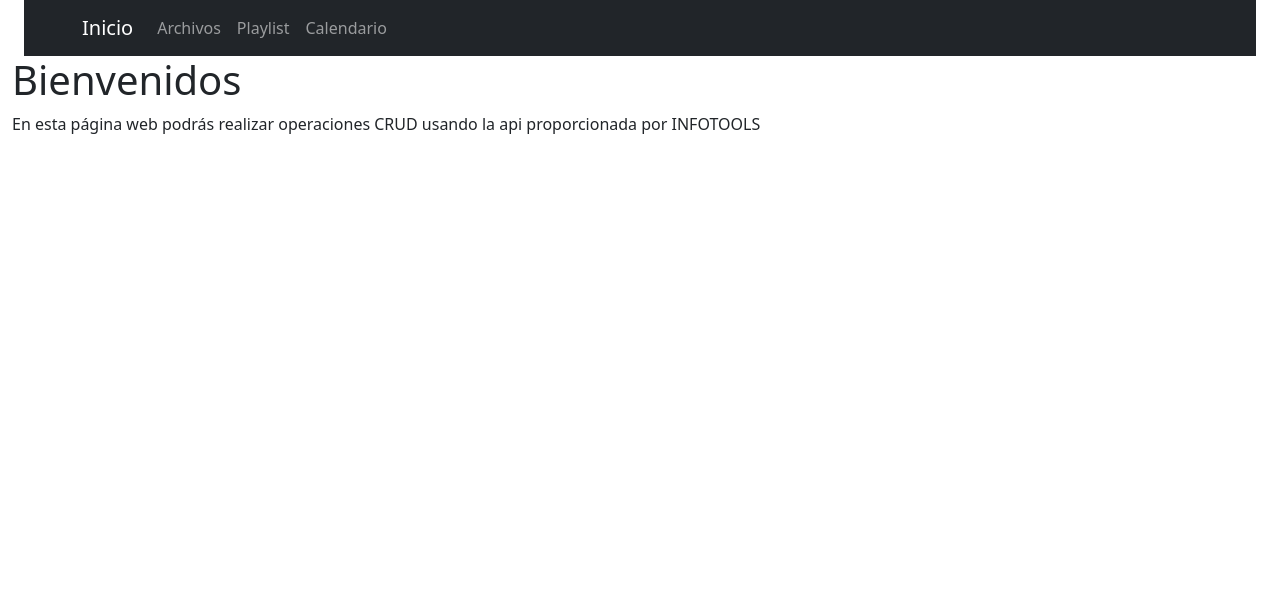
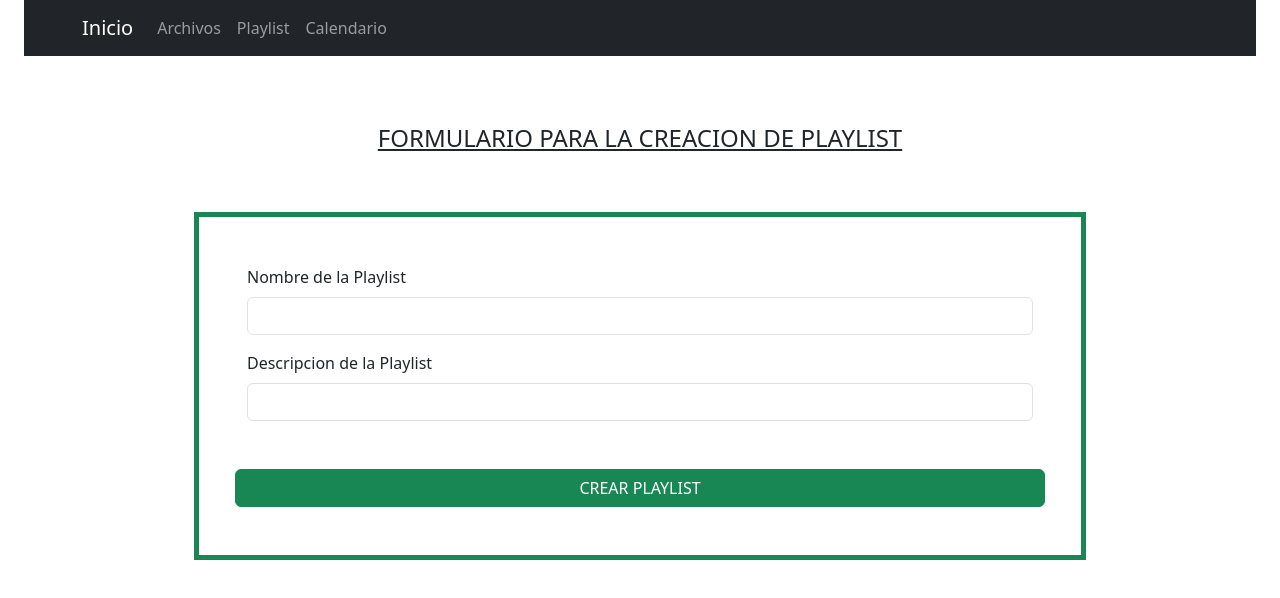
Before and after one commit to PeterManga/CRUD-API-INSYDE, a React (Vite) app: page /addPlaylist in a window 1280 px wide. Before the commit this address led to /. Shown: the top 598 px of the page. Built offline with nearby package versions, Linux system fonts and the light colour scheme.

Commit message:
pagina AddPlaylist: nos permite crear una playlist

```diff
--- a/src/App.jsx
+++ b/src/App.jsx
@@ -3,7 +3,7 @@ import { BrowserRouter as Router } from 'react-router-dom';
 import NavbarComponent from './components/navbar/NavbarComponent';
 import { Body } from './pages/Body/Body';
 import { Footer } from './pages/Footer/Footer';
-Footer
+
 
 function App() {
   return (
--- a/src/pages/Files/AddFile/AddFile.jsx
+++ b/src/pages/Files/AddFile/AddFile.jsx
@@ -32,7 +32,7 @@ export const AddFiles = () => {
         }
         setFormData({
             ...formData,
-            archivo: selectedFile||null,
+            archivo: selectedFile || null,
         });
     };
     const handlePlaylistChange = (e) => {
@@ -52,13 +52,12 @@ export const AddFiles = () => {
         CreateFile(formData)
             .then((response) => {
                 console.log(response);
-                 ShowAlert('Archivo añadido', 'success');
+                ShowAlert('Archivo añadido', 'success');
 
                 //limpia el formulario
                 setFormData({
                     nombre: '',
                     descripcion: '',
-                    duracion: '',
                     duracion: '',
                     archivo: null,
                     playlist: []
@@ -91,7 +90,6 @@ export const AddFiles = () => {
             <div className='mt-5'>
                 <Form className='w-75 p-3 container' onSubmit={handleSubmit} >
                     <legend className='text-center text-decoration-underline'>FORMULARIO PARA AÑADIR ARCHIVOS</legend>
-                    <fieldset></fieldset>
                     <Form.Group className='mb-3' controlId='nombre'>
                         <Form.Label>Nombre del archivo</Form.Label>
                         <Form.Control type='text' value={formData.nombre} onChange={handleChange} name='nombre' required></Form.Control>
--- a/src/pages/Files/FilesDetails/FilesDetails.jsx
+++ b/src/pages/Files/FilesDetails/FilesDetails.jsx
@@ -1,10 +1,11 @@
 import { useParams } from 'react-router-dom'
-import { GetFileById } from '../../../services/apiCalls'
+import { DeleteFilePlaylist, GetFileById } from '../../../services/apiCalls'
 import { useEffect, useState } from 'react'
 import Button from 'react-bootstrap/Button';
 import Form from 'react-bootstrap/Form';
 import { UpdatePlaylist } from '../../../services/apiCalls';
 import { ShowAlert } from '../../../components/common/Alert';
+import { UseNavigation } from '../../../utils/NavigationUtil';
 
 
 export const FileDetailsPage = () => {
@@ -16,6 +17,10 @@ export const FileDetailsPage = () => {
     const [fileDetails, setFileDetails] = useState([]);
     const [loading, setLoading] = useState(false);
     const [durationChanges, setDurationChanges] = useState();
+    const [listPlaylist, setListPlaylist] = useState([])
+
+    //Manejar el click en el botón crear archivo usando navidate evita que se recargue toda la aplicacion
+    const handleNavigation = UseNavigation();
 
     const handleChange = (e) => {
         const { name, value } = e.target;
@@ -35,11 +40,20 @@ export const FileDetailsPage = () => {
         }));
     };
 
+    const handleDeleteplaylist = async( id, playlistId)=>{
+        const result = await DeleteFilePlaylist(id, playlistId)
+        if (result) {
+            // La eliminación fue exitosa, recargar la lista de archivos
+            setLoading(true);
+        }
+    }
+
     const handleSubmit = (event) => {
         event.preventDefault();
-        let changes;
-        durationChanges!=fileDetails.datos.duracion? changes=true:changes=false
-        UpdatePlaylist(id, fileDetails, durationChanges)
+        let changes = 0;
+        durationChanges < fileDetails.datos.duracion ? changes = 1 : changes = -1
+        console.log(changes)
+        UpdatePlaylist(id, fileDetails, changes)
             .then((response) => {
                 console.log(response);
                 ShowAlert('Archivo añadido', 'success')
@@ -48,7 +62,6 @@ export const FileDetailsPage = () => {
                 ShowAlert('Error en la solicitud', 'error')
                 console.error('error al actualizar el archivo', error)
             })
-
     }
 
 
@@ -58,9 +71,9 @@ export const FileDetailsPage = () => {
             setLoading(true);
             GetFileById(id)
                 .then((resullt) => {
-                    console.log(resullt);
                     setFileDetails(resullt)
                     setDurationChanges(resullt.datos.duracion)
+                    // setListPlaylist(fileDetails.playlist)
                 })
                 .catch((error) => console.error("error fetching data:", error))
                 .finally(() => setLoading(false));
@@ -90,13 +103,16 @@ export const FileDetailsPage = () => {
                             <Form.Label>Ubicacion</Form.Label>
                             <Form.Control type='text' name='ubicacion' value={fileDetails.ubicacion} onChange={handleChange}></Form.Control>
                         </Form.Group>
-                        <Form.Group className='mb-3' controlId='playlist'>
+                        <Form.Group className='mb-3 text-center' controlId='playlist'>
                             <Form.Label>Playlist</Form.Label>
-                            <Form.Control as="select" name="playlist" multiple>
+                            <div className='d-flex gap-1 justify-content-center'>
                                 {fileDetails.playlist.map((playlist) =>
-                                    <option value={playlist.playlistId} key={playlist.playlistId} name='playlists'>{playlist.playlistName}</option>
+                                    <div key={playlist.playlistId}>
+                                        <Button className='btn btn-info' onClick={()=>handleNavigation(`/playlist/${playlist.playlistId}`)}  name='playlists'>{playlist.playlistName}</Button>
+                                        <Button className='btn btn-danger' onClick={()=>handleDeleteplaylist(id,playlist.playlistId)} >x</Button>
+                                    </div>
                                 )}
-                            </Form.Control>
+                            </div>
                         </Form.Group>
                         <Form.Group className='mb-3' controlId='duracion'>
                             <Form.Label>Duración</Form.Label>
--- a/src/pages/Playlists/Playlist.jsx
+++ b/src/pages/Playlists/Playlist.jsx
@@ -72,7 +72,7 @@ export const PlaylistPage = () =>{
                                     <td name="fecha">{new Date(playlist.createdAt).toLocaleDateString("es-es")}</td>
                                     <td name="archivos">{playlist.archivos.length === 0 ? ' 0' : playlist.archivos.length}</td>
                                     <td className="d-grid">
-                                        <Button variant="info"  onClick={() => handleNavigation(`/playlists/${playlist._id}`)} name="verPlaylist">Ver playlist</Button>
+                                        <Button variant="info"  onClick={() => handleNavigation(`/playlist/${playlist._id}`)} name="verPlaylist">Administrar playlist</Button>
                                         <Button variant="danger" className="m-1" onClick={() => handleDeleteplaylist(playlist._id)} name="delete">Eliminar</Button>
                                     </td>
                                 </tr>
--- /dev/null
+++ b/src/pages/Playlists/addPlaylist/AddPlaylist.jsx
@@ -0,0 +1,60 @@
+import React from "react"
+import { useEffect, useState } from 'react';
+import Button from "react-bootstrap/esm/Button"
+import Form from 'react-bootstrap/Form';
+import { ShowAlert } from "../../../components/common/Alert";
+import { CreatePlaylist } from "../../../services/apiCalls";
+
+export const AddPlaylist = () => {
+    const [formData, setFormData] = useState({
+        nombre: '',
+        descripcion: ''
+    });
+
+    const handleChange = (e) => {
+        const { name, value } = e.target;
+        setFormData({ ...formData, [name]: value })
+
+    }
+    const handleSubmit = (event) => {
+        event.preventDefault();
+        //Envia los dato del formulario al CreateFile
+        CreatePlaylist(formData)
+            .then((response) => {
+                ShowAlert('Playlist creada', 'success');
+                console.log(response)
+                //limpia el formulario
+                setFormData({
+                    nombre: '',
+                    descripcion: ''
+                });
+
+            })
+            .catch((error) => {
+                ShowAlert('error en la solicitud', 'error')
+                console.error("Error añadir el archivo", error)
+            });
+    };
+    return (
+        <div className="container-fluid">
+            <div className="mt-5">
+                <Form className="w-75 p-3 container"  onSubmit={handleSubmit}>
+                    <legend className="text-center pb-5 text-decoration-underline text-uppercase">formulario para la creacion de playlist</legend>
+                    <fieldset className="border border-success border-5 p-5 ">
+                    <Form.Group className='mb-3' controlId='nombre'>
+                        <Form.Label className="nombre">Nombre de la Playlist</Form.Label>
+                        <Form.Control type='text' name='nombre' required value={formData.nombre} onChange={handleChange} ></Form.Control>
+                    </Form.Group>
+                    <Form.Group className='mb-3' controlId='descripcion'>
+                        <Form.Label>Descripcion de la Playlist</Form.Label>
+                        <Form.Control type='text' name='descripcion' value={formData.descripcion} onChange={handleChange} ></Form.Control>
+                    </Form.Group>
+                    <div className='row mt-5 '>
+                        <Button type="submit" className='text-uppercase btn-success' id='CreateFile'>Crear Playlist</Button>
+                    </div>
+                    </fieldset>
+                </Form>
+            </div>
+        </div>
+    )
+}
--- /dev/null
+++ b/src/pages/Playlists/playlistDetaills/PlaylistDetaillsPage.jsx
@@ -0,0 +1,9 @@
+import { useParams } from "react-router-dom";
+
+export const PlaylistDetaillsPage = () => {
+      // Obtener el parámetro 'id' de los parámetros de la URL usando useParams
+      const { id } = useParams();
+    return (
+      <h1>Bienvenido a {id}</h1>
+    )
+}
--- a/src/routes/Routes.jsx
+++ b/src/routes/Routes.jsx
@@ -2,9 +2,13 @@ import React from 'react';
 import { Routes, Route, Navigate } from 'react-router-dom';
 import { HomePage } from '../pages/Home/Home';
 import {FilesPage} from '../pages/Files/Files'
+import { AddFiles } from '../pages/Files/addFile/AddFile';
 import { FileDetailsPage } from '../pages/Files/filesDetails/FilesDetails';
 import { PlaylistPage } from '../pages/Playlists/Playlist';
-import { AddFiles } from '../pages/Files/addFile/AddFile';
+import { PlaylistDetaillsPage } from '../pages/Playlists/playlistDetaills/PlaylistDetaillsPage';
+import { AddPlaylist } from '../pages/Playlists/addPlaylist/AddPlaylist';
+
+
 export const AppRoutes = () => {
   return (
     <Routes>
@@ -13,7 +17,8 @@ export const AppRoutes = () => {
       <Route path="/addFile" element={<AddFiles />} />
       <Route path='/files/:id' element={<FileDetailsPage/>}/>
       <Route path='/playlist' element={<PlaylistPage/>}/>
-      <Route path='/playlist/:id' element={<PlaylistPage/>}/>
+      <Route path='/playlist/:id' element={<PlaylistDetaillsPage/>}/>
+      <Route path="/addPlaylist" element={<AddPlaylist/>} />
       <Route path="*" element={<Navigate to="/" />} />
 
     </Routes>
--- a/src/services/apiCalls.js
+++ b/src/services/apiCalls.js
@@ -81,19 +81,47 @@ export const DeletePlaylistById = async (id) => {
   }
 }
 
-export const UpdatePlaylist = async (id,ClientformData) => {
+export const UpdatePlaylist = async (id, ClientformData, changes) => {
   try {
     // Creamos un objeto FormData
     const formData = new FormData();
     formData.append('nombre', ClientformData.nombre);
     formData.append('ubicacion', ClientformData.ubicacion);
     formData.append('descripcion', ClientformData.descripcion);
-    formData.append('duracion', ClientformData.datos.duracion);
     formData.append('playlists', ClientformData.playlists);
-    console.log(ClientformData)
+    if (changes) {
+      formData.append('duracion', ClientformData.datos.duracion);
+      formData.append('operacion', changes)
+    }
+
+    console.log(changes)
     const response = await axios.put(`${urlBase}/file/${id}`, formData)
     return response;
   } catch (error) {
     console.error(error);
   }
 }
+
+export const DeleteFilePlaylist = async (id, playlistId) => {
+  try {
+    const formData = new FormData();
+    formData.append('playlist', playlistId);
+    const response = await axios.put(`${urlBase}/filedetaills/${id}`, formData)
+    return response
+  } catch (error) {
+    console.error(error);
+  }
+
+}
+export const CreatePlaylist = async (ClientformData) => {
+  try {
+    const formData = new FormData();
+    formData.append('nombre', ClientformData.nombre);
+    formData.append('descripcion', ClientformData.descripcion);
+    const response = await axios.post(`${urlBase}/playlist/`, formData)
+    return response
+  } catch (error) {
+    console.error(error);
+  }
+
+}
```
